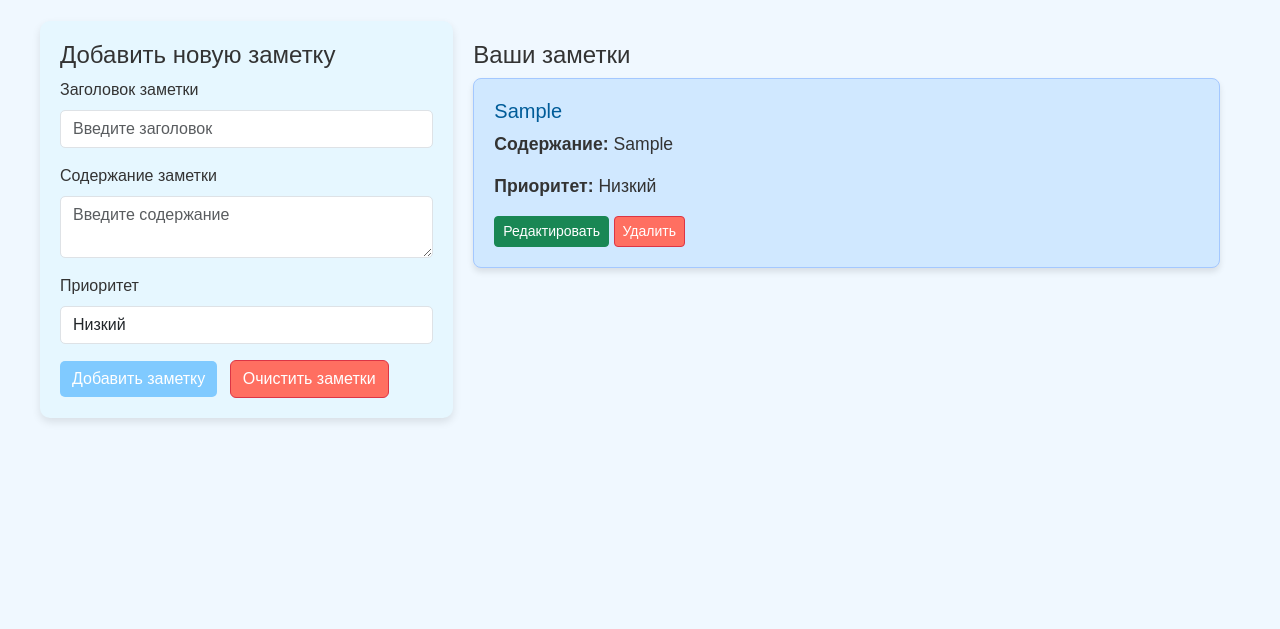
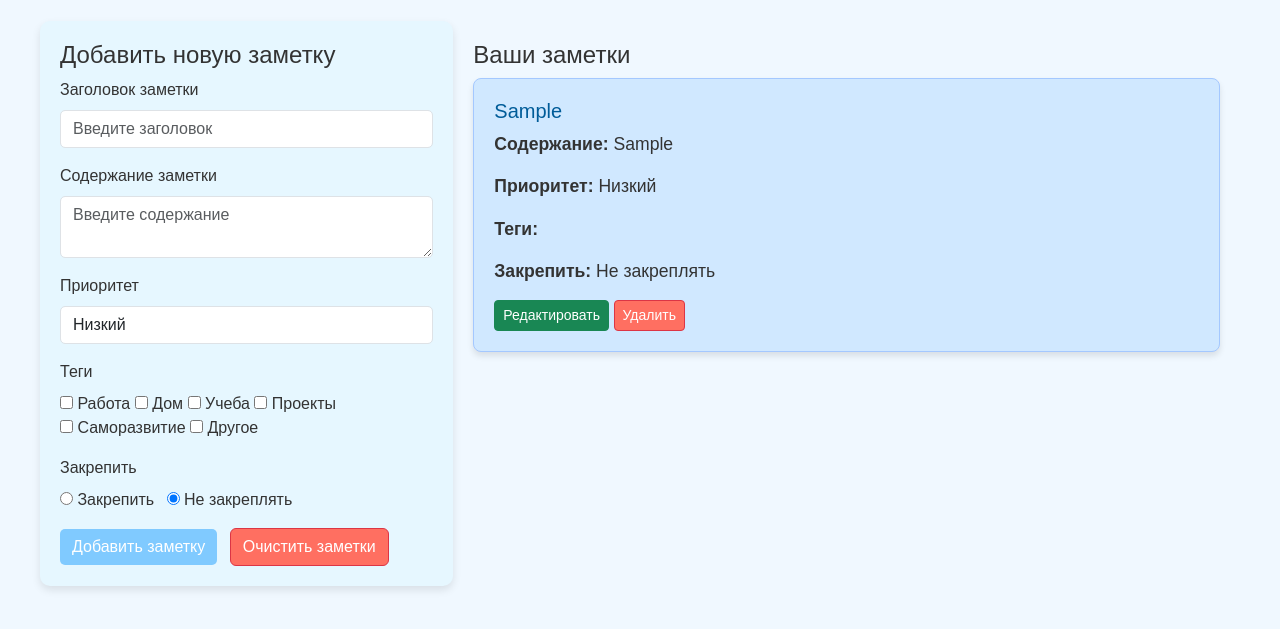
Before and after one commit to sxannyy/notes-manager, a plain HTML site: page index.html in a window 1280 px wide. Both pictures are taken after typing "Sample", "Sample" into the empty fields and a click on the button "Добавить заметку". Shown: the part 81-710 px from the top of the page. Drawn offline with nearby package versions, Linux system fonts and the light colour scheme.

Commit message:
Update index.html

```diff
--- a/index.html
+++ b/index.html
@@ -89,6 +89,22 @@
               <option value="Высокий">Высокий</option>
             </select>
           </div>
+          <div class="mb-3">
+            <label class="form-label">Теги</label><br>
+            <div>
+              <label><input type="checkbox" value="Работа" v-model="newNote.tags"> Работа</label>
+              <label><input type="checkbox" value="Дом" v-model="newNote.tags"> Дом</label>
+              <label><input type="checkbox" value="Учеба" v-model="newNote.tags"> Учеба</label>
+              <label><input type="checkbox" value="Проекты" v-model="newNote.tags"> Проекты</label>
+              <label><input type="checkbox" value="Саморазвитие" v-model="newNote.tags"> Саморазвитие</label>
+              <label><input type="checkbox" value="Другое" v-model="newNote.tags"> Другое</label>
+            </div>
+          </div>
+          <div class="mb-3">
+            <label class="form-label">Закрепить</label><br>
+            <label><input type="radio" value="Закрепить" v-model="newNote.pinned"> Закрепить</label>
+            <label class="ms-2"><input type="radio" value="Не закреплять" v-model="newNote.pinned" checked> Не закреплять</label>
+          </div>
           <button type="submit" class="btn btn-custom">Добавить заметку</button>
           <button type="button" class="btn btn-danger ms-2" @click="clearStorage">Очистить заметки</button>
         </form>
@@ -98,10 +114,12 @@
         <h4>Ваши заметки</h4>
         <div v-if="notes.length === 0" class="text-center mt-4">Нет заметок. Добавьте что-нибудь!</div>
 
-        <div v-for="(note, index) in notes" :key="index" class="note-card">
+        <div v-for="(note, index) in sortedNotes" :key="index" class="note-card">
           <h5>{{ note.title }}</h5>
           <p><strong>Содержание:</strong> {{ note.content }}</p>
           <p><strong>Приоритет:</strong> {{ note.priority }}</p>
+          <p><strong>Теги:</strong> {{ note.tags.join(', ') }}</p>
+          <p><strong>Закрепить:</strong> {{ note.pinned }}</p>
           <div>
             <button class="btn btn-success btn-sm" @click="editNote(index)">Редактировать</button>
             <button class="btn btn-danger btn-sm" @click="deleteNote(index)">Удалить</button>
@@ -115,9 +133,14 @@
     new Vue({
       el: '#app',
       data: {
-        newNote: { title: '', content: '', priority: 'Низкий' },
+        newNote: { title: '', content: '', priority: 'Низкий', tags: [], pinned: 'Не закреплять' },
         notes: [],
         editingIndex: null
+      },
+      computed: {
+        sortedNotes() {
+          return this.notes.sort((a, b) => b.pinned === 'Закрепить' - (a.pinned === 'Закрепить'));
+        }
       },
       mounted() {
         if (localStorage.getItem('notes')) {
@@ -133,7 +156,7 @@
             this.notes.push({ ...this.newNote });
           }
           this.saveNotes();
-          this.newNote = { title: '', content: '', priority: 'Низкий' };
+          this.newNote = { title: '', content: '', priority: 'Низкий', tags: [], pinned: 'Не закреплять' };
         },
         editNote(index) {
           this.newNote = { ...this.notes[index] };
```
